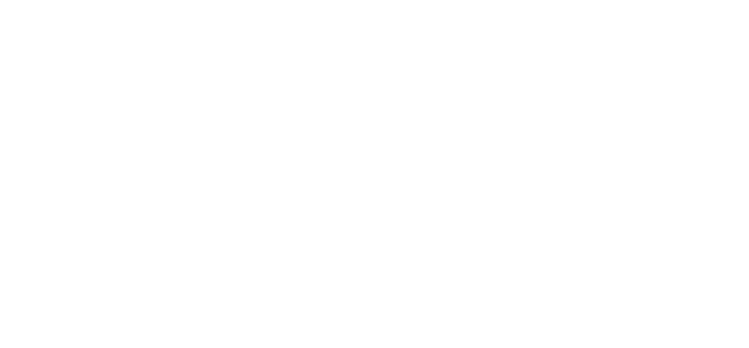
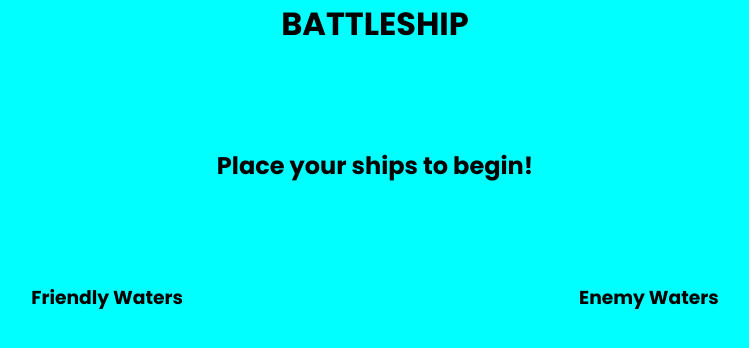
Before and after one commit to Greg057/battleship, a website built with webpack: page src/template.html in a window 1280 px wide. Shown: the whole page, without its empty margins (265-1014 px from the left). Built offline with nearby package versions, Linux system fonts and the light colour scheme.

Commit message:
Add basic UI

```diff
--- a/src/style/style.css
+++ b/src/style/style.css
@@ -6,3 +6,19 @@
     box-sizing: border-box;
     font-family: Poppins, system-ui, -apple-system, BlinkMacSystemFont, 'Segoe UI', Roboto, Oxygen, Ubuntu, Cantarell, 'Open Sans', 'Helvetica Neue', sans-serif;
 }
+
+.main-container {
+    width: 100vw;
+    height: 100vh;
+    display: flex;
+    flex-direction: column;
+    gap: 100px;
+    align-items: center;
+    background-color: aqua;
+}
+
+.gameboards-container {
+    display: flex;
+    justify-content: center;
+    gap: 396px;
+}
--- a/src/template.html
+++ b/src/template.html
@@ -7,6 +7,18 @@
     <title>Document</title>
 </head>
 <body>
+    <div class="main-container">
+        <h1>BATTLESHIP</h1>
+        <h2>Place your ships to begin!</h2>
+        <div class="gameboards-container">
+            <div class="player-board">
+                <h3>Friendly Waters</h3>
+            </div>
+            <div class="computer-board">
+                <h3>Enemy Waters</h3>
+            </div>
+        </div>
+    </div>
 
 </body>
 </html>
```
Also changed, not shown: src/script/game.js (+6 -4 lines), dist/index.html, dist/main.js.
